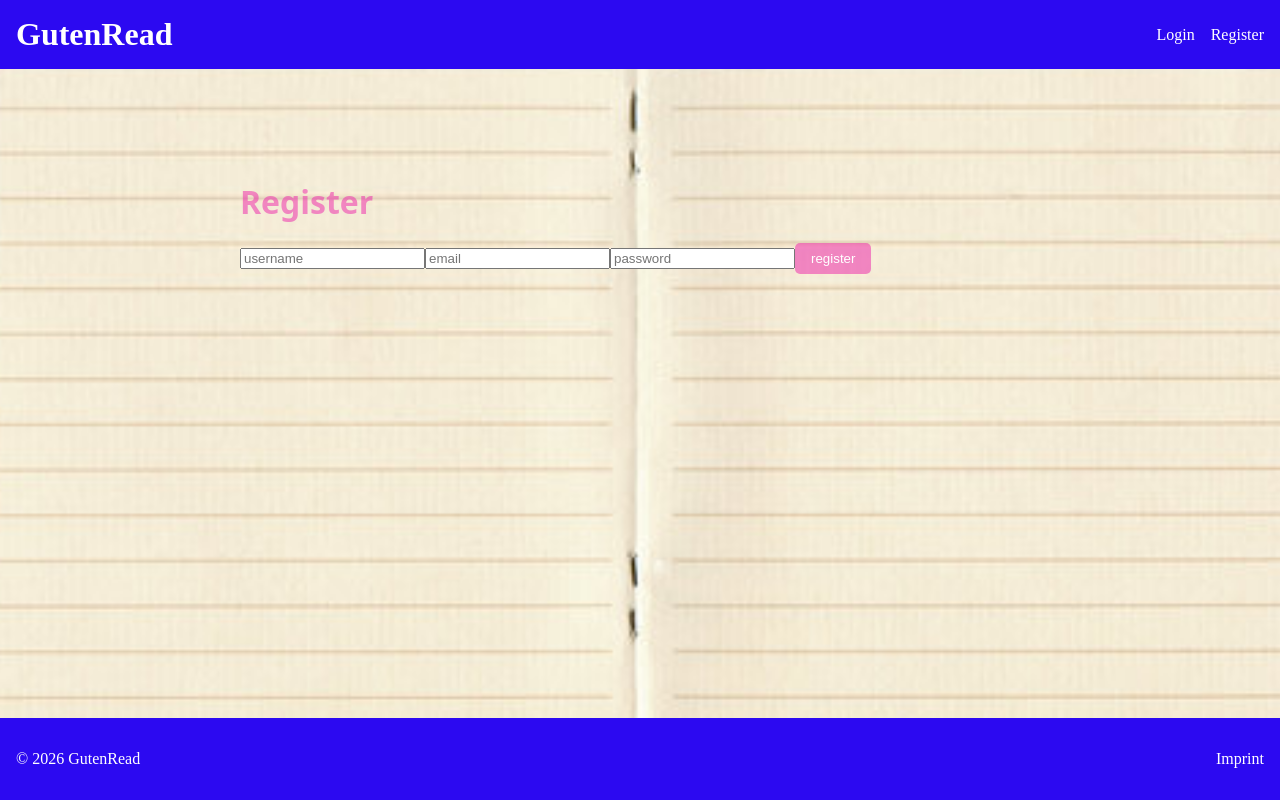
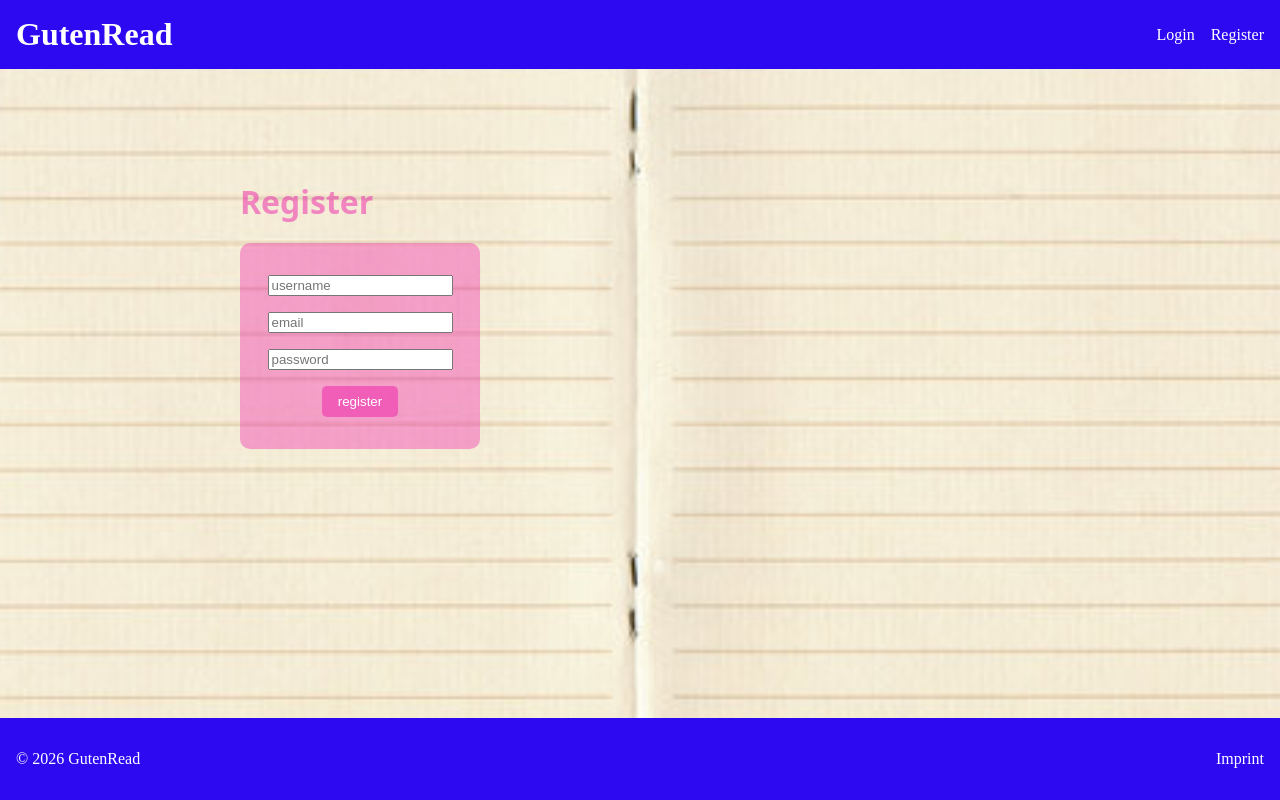
Before and after one commit to MelaTheCreator/bookchat, a React app in the folder frontend/: page /register in a window 1280 px wide. Built offline with nearby package versions, Linux system fonts and the light colour scheme; no server answers; the HTML template or start-up script is replaced by a standard one.

Commit message:
few last fixes

```diff
--- a/frontend/src/App.css
+++ b/frontend/src/App.css
@@ -142,10 +142,10 @@ body,
 }
 
 .chat-wrapper {
-  height: 50%;
   max-width: 350px;
   display: flex;
   flex-direction: column;
+  margin-bottom: 2rem;
 }
 
 .chat-toggle-btn {
@@ -452,3 +452,14 @@ body,
   color: #ee1fa980;
   font-weight: bold;
 }
+
+.auth-form {
+  display: flex;
+  flex-direction: column;
+  max-width: 15rem;
+  align-items: center;
+  gap: 1rem;
+  background-color: #ee1fa960;
+  padding: 2rem 0;
+  border-radius: 10px;
+}
--- a/frontend/src/components/Chat.jsx
+++ b/frontend/src/components/Chat.jsx
@@ -99,6 +99,12 @@ export default function Chat({ bookId, chunkIndex }) {
           {warning && <div className="chat-warning">{warning}</div>}
 
           <div className="chat-messages">
+            {messages.length === 0 && (
+              <p className="chat-empty">
+                Start a chat with other people, who are on the same page as you
+                are.
+              </p>
+            )}
             {messages.map((m, i) => (
               <div key={i} className="chat-message">
                 <strong className="chat-username">{m.username}:</strong>{" "}
```
